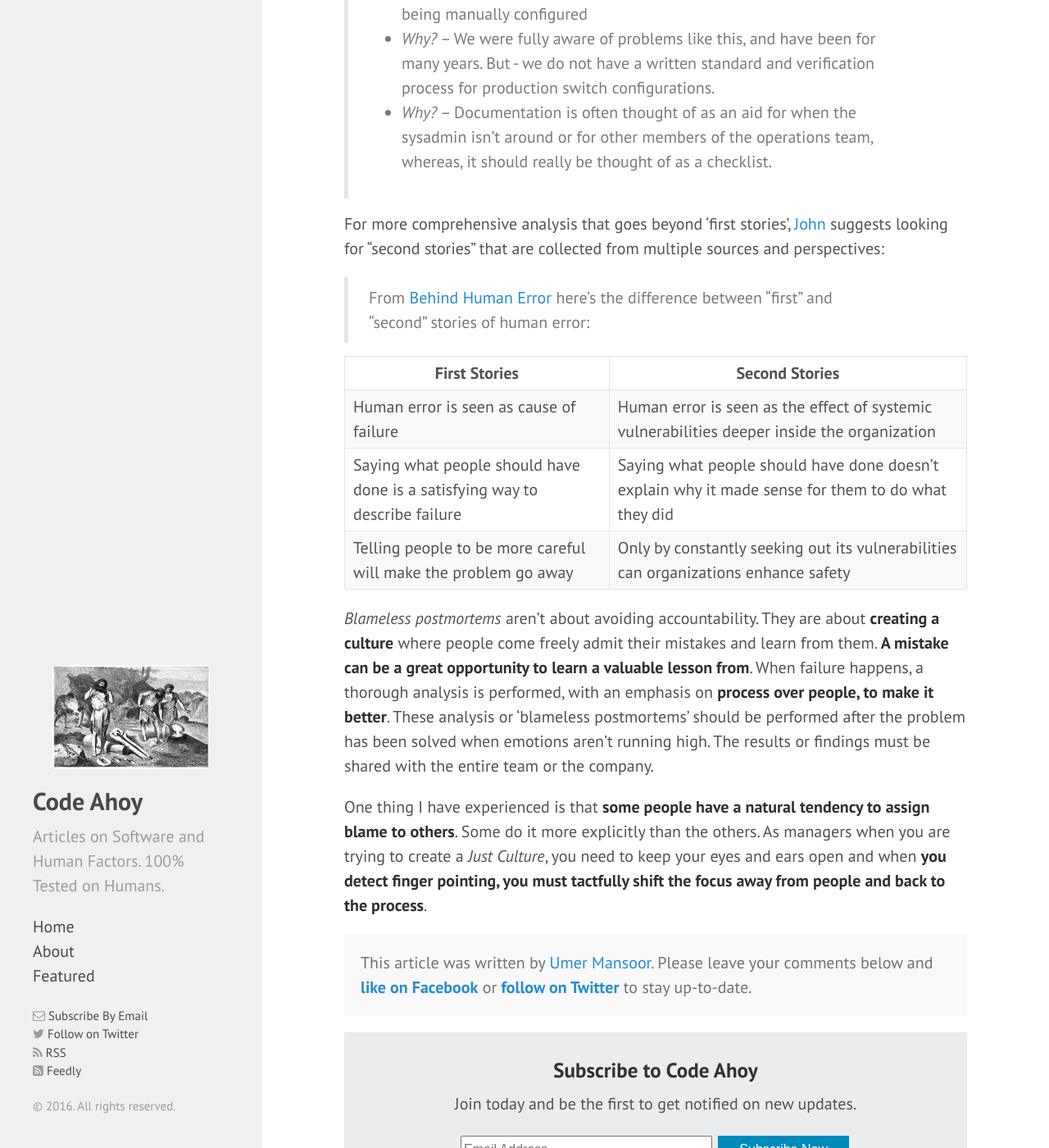
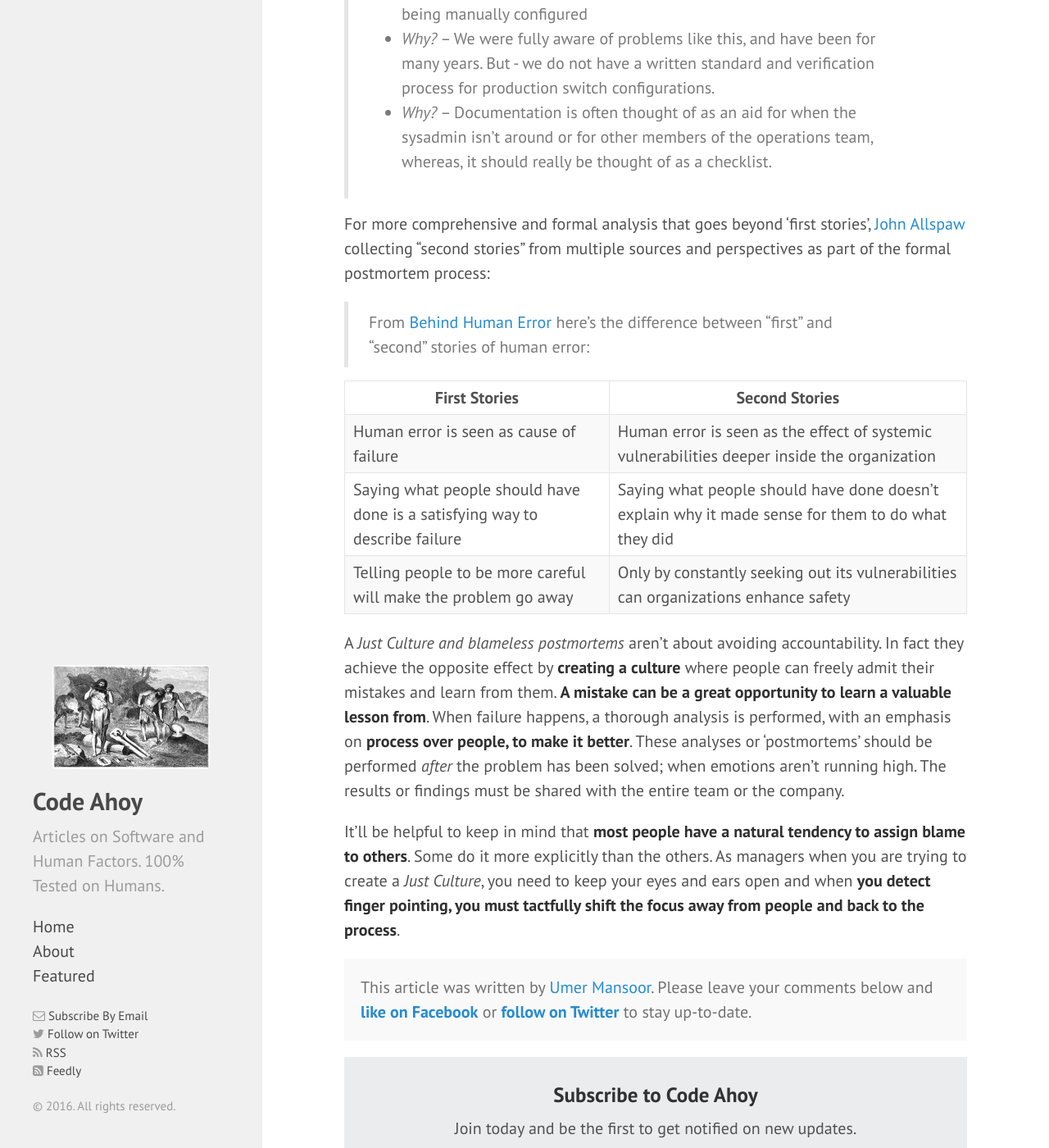
Before and after one commit to talk2viren/umermansoor.github.io, a Jekyll site: the page built from _posts/2016-06-20-blameless-postmortems---examining-failure-without-blame.md, in a window 1280 px wide and 1400 px high, scrolled down 2506 px. Shown: the whole window at 82% size. Built offline with Jekyll 4.4.1, drawn with Linux system fonts in a browser that asks for light colours; nearby versions of some CDN libraries; a script that is not in the unit is left out; comment, search, counter and statistics services are not loaded; some of the changed text lies outside the part shown.

```diff
--- a/_posts/2016-06-20-blameless-postmortems---examining-failure-without-blame.md
+++ b/_posts/2016-06-20-blameless-postmortems---examining-failure-without-blame.md
@@ -23,7 +23,7 @@
 
 > Having a **Just Culture** means that you’re making effort to balance safety and accountability.  It means that **by investigating mistakes in a way that focuses on the situational aspects of a failure’s mechanism and the decision-making process of individuals** proximate to the failure, an organization can come out safer than it would normally be if it had simply punished the actors involved as a remediation.
 >
-Having a “blameless” Post-Mortem process means that engineers whose actions have contributed to an accident can give a detailed account of:
+**Having a “blameless” Post-Mortem process** means that engineers whose actions have contributed to an accident can give a detailed account of:
 >
 - what actions they took at what time,
 - what effects they observed,
@@ -49,7 +49,7 @@
 - *Why?* – We were fully aware of problems like this, and have been for many years.  But - we do not have a written standard and verification process for production switch configurations.
 - *Why?* – Documentation is often thought of as an aid for when the sysadmin isn’t around or for other members of the operations team, whereas, it should really be thought of as a checklist.
 
-For more comprehensive analysis that goes beyond 'first stories', [John](https://codeascraft.com/2012/05/22/blameless-postmortems/) suggests looking for "second stories" that are collected from multiple sources and perspectives:
+For more comprehensive and formal analysis that goes beyond 'first stories', [John Allspaw](https://codeascraft.com/2012/05/22/blameless-postmortems/) collecting "second stories" from multiple sources and perspectives as part of the formal postmortem process:
 
 > From [Behind Human Error](https://www.amazon.com/Behind-Human-Error-David-Woods/dp/0754678342) here’s the difference between “first” and “second” stories of human error:
 
@@ -59,6 +59,6 @@
 | Saying what people should have done is a satisfying way to describe failure  | Saying what people should have done doesn’t explain why it made sense for them to do what they did  |
 | Telling people to be more careful will make the problem go away  | Only by constantly seeking out its vulnerabilities can organizations enhance safety  |
 
-*Blameless postmortems* aren't about avoiding accountability. They are about **creating a culture** where people come freely admit their mistakes and learn from them. **A mistake can be a great opportunity to learn a valuable lesson from**. When failure happens, a thorough analysis is performed, with an emphasis on **process over people, to make it better**. These analysis or 'blameless postmortems' should be performed after the problem has been solved when emotions aren't running high. The results or findings must be shared with the entire team or the company.
+A *Just Culture and blameless postmortems* aren't about avoiding accountability. In fact they achieve the opposite effect by **creating a culture** where people can freely admit their mistakes and learn from them. **A mistake can be a great opportunity to learn a valuable lesson from**. When failure happens, a thorough analysis is performed, with an emphasis on **process over people, to make it better**. These analyses or 'postmortems' should be performed *after* the problem has been solved; when emotions aren't running high. The results or findings must be shared with the entire team or the company.
 
-One thing I have experienced is that **some people have a natural tendency to assign blame to others**. Some do it more explicitly than the others. As managers when you are trying to create a *Just Culture*, you need to keep your eyes and ears open and when **you detect finger pointing, you must tactfully shift the focus away from people and back to the process**.
+It'll be helpful to keep in mind that **most people have a natural tendency to assign blame to others**. Some do it more explicitly than the others. As managers when you are trying to create a *Just Culture*, you need to keep your eyes and ears open and when **you detect finger pointing, you must tactfully shift the focus away from people and back to the process**.
```
Also changed, not shown: other parts of _posts/2016-06-20-blameless-postmortems---examining-failure-without-blame.md (+2 -2 lines).
